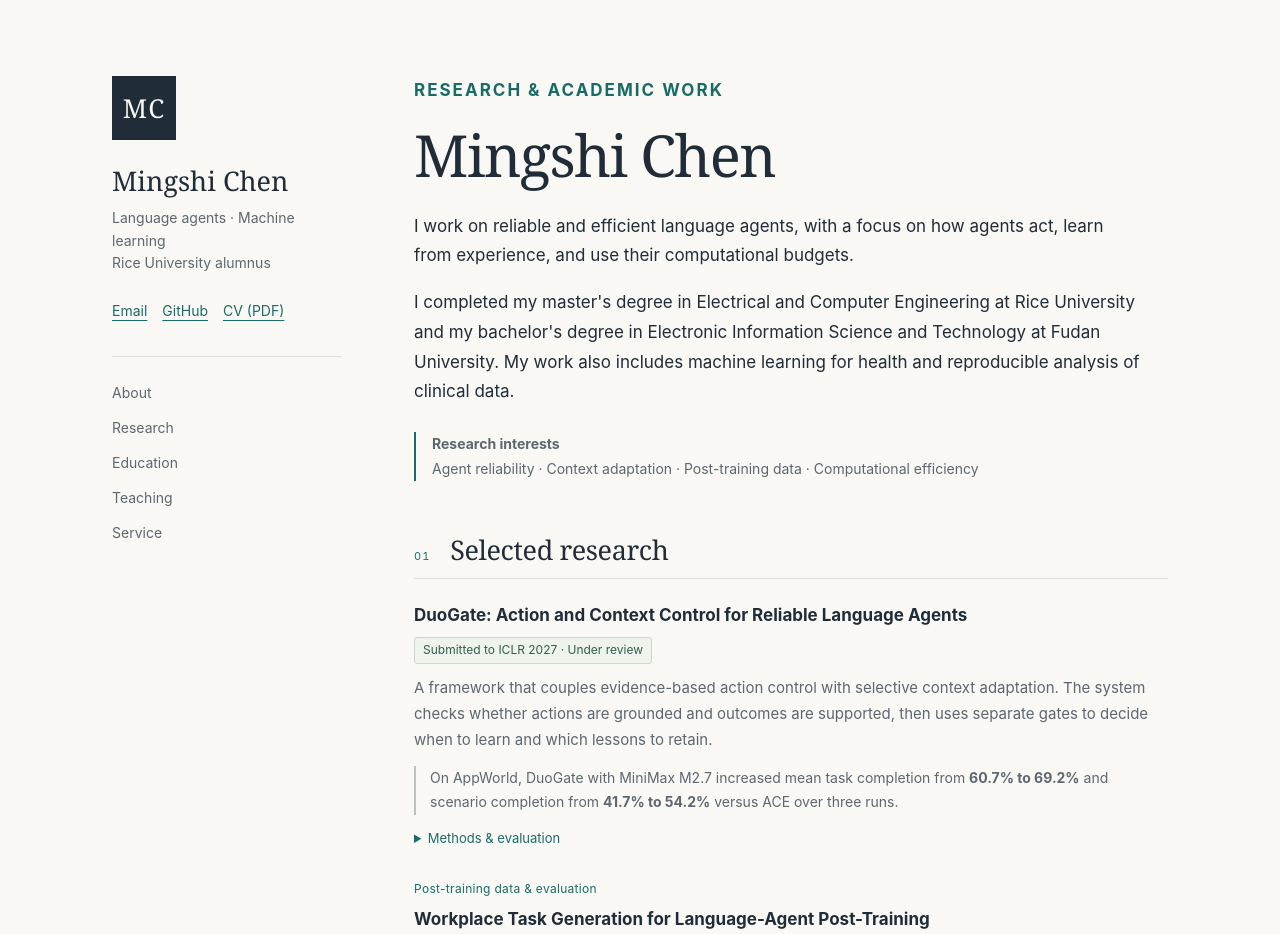
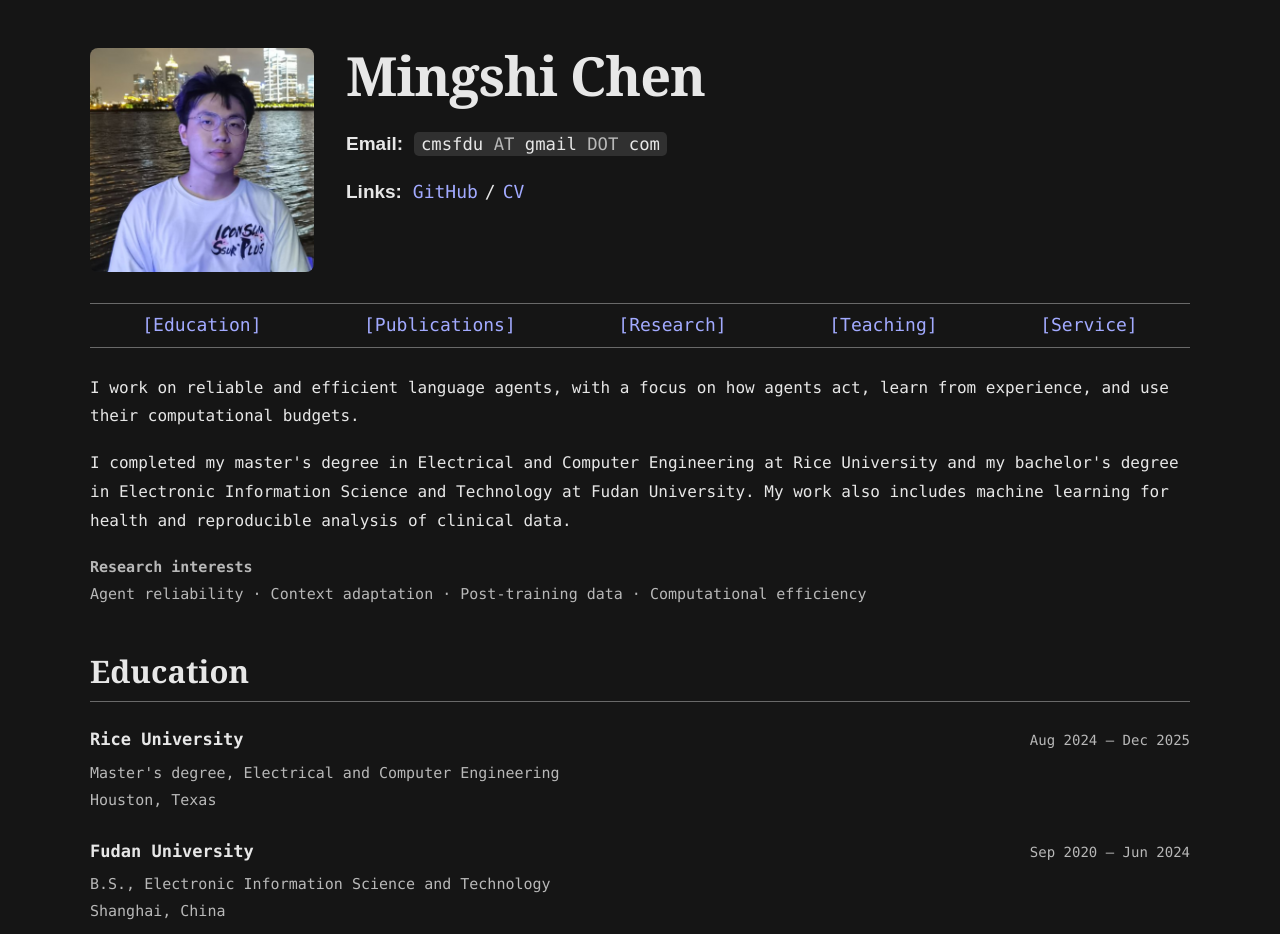
Before and after one commit to cmssmc00/cmssmc00.github.io, a plain HTML site: page index.html in a window 1280 px wide. Shown: the top 934 px of the page. Drawn offline with Linux system fonts and the light colour scheme.

Commit message:
Add files via upload

```diff
--- a/index.html
+++ b/index.html
@@ -1,91 +1,68 @@
 <!doctype html>
-<html lang="en">
-<head>
-  <meta charset="utf-8">
-  <meta name="viewport" content="width=device-width, initial-scale=1">
-  <meta name="description" content="Mingshi Chen — research on reliable and efficient language agents, post-training data, and machine learning for health.">
-  <meta name="theme-color" content="#f9f8f5">
-  <title>Mingshi Chen | Research</title>
+<html lang="en"><head>
+<meta charset="utf-8"><meta name="viewport" content="width=device-width, initial-scale=1">
+<meta name="description" content="Mingshi Chen — reliable and efficient language agents, post-training data, and machine learning for health.">
+<meta name="theme-color" content="#151515"><title>Mingshi Chen</title>
 <style>
-    :root{--paper:#f9f8f5;--ink:#202d39;--muted:#5c6770;--accent:#196b66;--line:#dedfd9;--wash:#eeeee7}
-    *{box-sizing:border-box}
-    html{scroll-behavior:smooth;scroll-padding-top:26px}
-    body{margin:0;background:var(--paper);color:var(--ink);font-family:-apple-system,BlinkMacSystemFont,"Segoe UI",Arial,sans-serif;font-size:16px;line-height:1.7;-webkit-font-smoothing:antialiased}
-    a{color:var(--accent);text-decoration-thickness:1px;text-underline-offset:4px}
-    a:hover{color:#104b47}
-    a:focus-visible,summary:focus-visible{outline:3px solid var(--accent);outline-offset:5px;border-radius:2px}
-    .skip{position:absolute;top:10px;left:16px;transform:translateY(-150%);background:white;padding:8px 14px;z-index:10}.skip:focus{transform:none}
-    .layout{max-width:1140px;margin:auto;padding:76px 42px 36px;display:grid;grid-template-columns:230px minmax(0,1fr);gap:72px}
-    .sidebar{align-self:start;position:sticky;top:48px}
-    .monogram{height:64px;width:64px;background:var(--ink);color:var(--paper);display:grid;place-items:center;font-family:Georgia,serif;font-size:26px;letter-spacing:1px;margin-bottom:25px}
-    .sidebar-name{font-family:Georgia,"Times New Roman",serif;font-size:27px;line-height:1.2;margin:0 0 10px;font-weight:normal}
-    .sidebar-about{color:var(--muted);font-size:14px;line-height:1.6;margin:0 0 24px;max-width:220px}
-    .contact{display:flex;gap:15px;flex-wrap:wrap;font-size:14px;margin-bottom:34px}
-    .nav{display:flex;flex-direction:column;gap:11px;border-top:1px solid var(--line);padding-top:24px}
-    .nav a{color:var(--muted);text-decoration:none;font-size:14px}.nav a:hover{color:var(--accent)}
-    .eyebrow{font-size:11px;letter-spacing:2px;text-transform:uppercase;color:var(--accent);font-weight:650;margin:0 0 12px}
-    h1{font-family:Georgia,"Times New Roman",serif;font-size:clamp(42px,5vw,58px);line-height:1.1;letter-spacing:-1.5px;font-weight:normal;margin:0 0 25px}
-    .intro p{margin:0 0 17px;font-size:17px;line-height:1.75;max-width:730px}
-    .intro .interests{font-size:14px;color:var(--muted);border-left:2px solid var(--accent);padding-left:16px;margin-top:25px}
-    section{margin-top:52px}
-    .section-head{display:flex;gap:20px;align-items:baseline;border-bottom:1px solid var(--line);padding-bottom:11px;margin-bottom:24px}
-    h2{font-family:Georgia,"Times New Roman",serif;font-size:27px;line-height:1.25;font-weight:normal;margin:0;letter-spacing:-.4px}
-    .section-number{font-size:11px;font-variant-numeric:tabular-nums;color:var(--accent);letter-spacing:1px}
-    article{margin:0 0 29px}
-    h3{font-size:17px;line-height:1.45;margin:0 0 8px;font-weight:650}
-    article p{margin:0 0 12px;color:var(--muted);font-size:15px;line-height:1.75}
-    .status{font-size:12px;display:inline-block;border:1px solid #c8d8d0;border-radius:3px;color:#315e50;background:#eef3ec;padding:2px 8px;margin:0 0 11px}
-    .project-meta{font-size:12px;color:var(--accent);letter-spacing:.3px;margin-bottom:8px}
-    .result{font-size:14px;border-left:2px solid #b8c4ba;padding-left:14px}
-    details{margin-top:9px}summary{cursor:pointer;color:var(--accent);font-size:13px;width:fit-content}details p{font-size:14px;margin-top:9px}
-    .entry{display:grid;grid-template-columns:minmax(0,1fr) auto;gap:16px;margin-bottom:23px}
-    .entry h3{margin-bottom:2px;font-size:16px}.entry p{margin:0;color:var(--muted);font-size:14px}.date{font-size:12px;color:var(--muted);white-space:nowrap;padding-top:3px}
-    .health{background:var(--wash);padding:23px 25px;margin-top:31px;border-radius:3px}.health .eyebrow{margin-bottom:17px}.health article:last-child{margin-bottom:0}
-    .footer{border-top:1px solid var(--line);padding-top:18px;margin-top:48px;display:flex;justify-content:space-between;gap:16px;font-size:12px;color:var(--muted)}
-    @media(max-width:800px){.layout{grid-template-columns:1fr;gap:43px;padding:35px 27px 27px}.sidebar{position:static;display:grid;grid-template-columns:1fr auto;column-gap:20px}.monogram{grid-column:2;grid-row:1 / span 2;margin:0;width:54px;height:54px;font-size:23px}.sidebar-name{font-size:25px}.sidebar-about{max-width:none;margin-bottom:13px}.contact{grid-column:1 / -1;margin-bottom:19px}.nav{grid-column:1 / -1;flex-direction:row;flex-wrap:wrap;gap:10px 22px;padding-top:16px}.intro p{font-size:16px}section{margin-top:43px}}
-    @media(max-width:430px){.layout{padding:28px 21px}.entry{grid-template-columns:1fr;gap:3px}.date{padding:0}.health{padding:20px}.footer{flex-direction:column;gap:4px}h1{font-size:43px}}
+:root{color-scheme:dark;--bg:#151515;--text:#e7e7e7;--muted:#b8b8b8;--link:#a2aaff;--line:#696969;--code:#303030}
+*{box-sizing:border-box}html{scroll-behavior:smooth;scroll-padding-top:24px}
+body{margin:0;background:var(--bg);color:var(--text);font-family:ui-monospace,"SFMono-Regular",Consolas,"Liberation Mono",monospace;font-size:16px;line-height:1.8;-webkit-font-smoothing:antialiased}
+a{color:var(--link);text-decoration:none;text-underline-offset:4px}a:hover{text-decoration:underline}a:focus-visible,summary:focus-visible{outline:2px solid #d9ddff;outline-offset:5px;border-radius:2px}
+.skip{position:absolute;top:10px;left:18px;transform:translateY(-160%);z-index:10;background:var(--code);padding:8px 14px}.skip:focus{transform:none}
+.page{max-width:1180px;margin:auto;padding:48px 40px 32px}.profile{display:grid;grid-template-columns:224px minmax(0,1fr);gap:32px;align-items:start}
+/* The image is cropped to a square in every layout, preserving the original file. */
+.portrait{display:block;width:224px;height:224px;aspect-ratio:1;object-fit:cover;object-position:50% 44%;border-radius:8px}
+h1{font-family:Georgia,"Times New Roman",serif;font-weight:700;letter-spacing:-1px;font-size:clamp(38px,4.5vw,54px);line-height:1.12;margin:-3px 0 23px}
+.contact-line{margin:0 0 15px;font-size:18px;line-height:1.7;overflow-wrap:anywhere}.contact-line strong{font-family:Arial,sans-serif;font-size:19px}.email{color:var(--text)}.email code{font-family:inherit;background:var(--code);padding:2px 7px;border-radius:5px;font-size:.96em}.email .separator{color:var(--muted)}.slash{padding:0 7px;color:var(--text)}
+.navigation{display:flex;justify-content:space-around;flex-wrap:wrap;gap:10px 22px;border-top:1px solid var(--line);border-bottom:1px solid var(--line);padding:6px 12px;margin:31px 0 26px;font-size:18px;line-height:1.7}
+.intro p{margin:0 0 18px}.intro p:last-child{margin-bottom:0}.interests{color:var(--muted);font-size:15px}
+section{margin-top:44px}h2{font-family:Georgia,"Times New Roman",serif;font-size:31px;line-height:1.25;margin:0 0 24px;padding-bottom:11px;border-bottom:1px solid var(--line)}h3{font-size:17px;line-height:1.55;margin:0 0 7px;font-weight:700}p{margin:0 0 12px}
+.entry{display:grid;grid-template-columns:minmax(0,1fr) auto;gap:18px;margin-bottom:24px}.entry p{margin:0;color:var(--muted);font-size:15px}.date{font-size:14px;white-space:nowrap;color:var(--muted);padding-top:2px}
+article{margin-bottom:30px}article:last-child{margin-bottom:0}article p{font-size:15px;color:var(--muted);line-height:1.8}.status{display:block;font-size:14px;color:var(--text);font-style:italic;margin:0 0 12px}.result{padding-left:17px;border-left:2px solid var(--line);margin:14px 0;color:var(--text)}
+details{margin-top:8px}summary{color:var(--link);cursor:pointer;font-size:14px;width:fit-content;max-width:100%}details p{margin:9px 0 0}.project-meta,.eyebrow{font-size:13px;letter-spacing:.7px;color:var(--muted);margin:0 0 8px}.health{margin-top:32px}.health>.eyebrow{margin-bottom:17px}
+.footer{border-top:1px solid var(--line);margin-top:44px;padding-top:16px;display:flex;justify-content:space-between;gap:15px;color:var(--muted);font-size:12px}
+@media(max-width:700px){.page{padding:30px 24px 25px}.profile{grid-template-columns:156px minmax(0,1fr);gap:24px}.portrait{width:156px;height:156px}h1{font-size:35px;margin:0 0 16px}.contact-line{font-size:14px;margin-bottom:12px}.contact-line strong{font-size:15px}.navigation{font-size:15px;gap:8px 17px;margin-top:28px}.entry{gap:12px}.date{font-size:12px}body{font-size:15px}}
+@media(max-width:480px){.page{padding:27px 20px}.profile{grid-template-columns:1fr;gap:23px}.portrait{width:180px;height:180px}h1{font-size:39px;margin-bottom:16px}.contact-line{font-size:16px}.contact-line strong{font-size:17px}.navigation{justify-content:flex-start;padding:8px 0;gap:6px 18px;font-size:15px;margin-top:26px}.entry{grid-template-columns:1fr;gap:3px}h2{font-size:28px}.footer{flex-direction:column;gap:4px}}
 @media(prefers-reduced-motion:reduce){html{scroll-behavior:auto}}
-    @media print{body{background:white;font-size:12px}.layout{display:block;max-width:none;padding:0}.sidebar,.skip,details,.footer{display:none}h1{font-size:32px}section{margin-top:25px}.intro p{font-size:13px}article p{font-size:12px}article,.entry{break-inside:avoid}a{color:inherit}.health{background:none;padding:0}}
-  </style>
-</head>
-<body>
+@media print{body{background:white;color:#111;font-size:12px}a{color:#111}.page{padding:0}.profile{grid-template-columns:120px 1fr}.portrait{width:120px;height:120px}h1{font-size:32px}.navigation,.skip,.footer,details{display:none}.contact-line{font-size:13px}.email code{background:none}.email .separator,.entry p,.date,article p{color:#333}.result{color:#111}section{margin-top:24px}article,.entry{break-inside:avoid}}
+</style></head><body>
 <a class="skip" href="#about">Skip to content</a>
-  <div class="layout">
-    <aside class="sidebar" aria-label="Profile and navigation">
-      <div class="monogram" aria-hidden="true">MC</div>
-      <p class="sidebar-name">Mingshi Chen</p>
-      <p class="sidebar-about">Language agents · Machine learning<br>Rice University alumnus</p>
-      <div class="contact">
-        <a href="mailto:mc232@rice.edu">Email</a>
-        <a href="https://github.com/cmssmc00">GitHub</a>
-        <a href="cv.pdf">CV (PDF)</a>
-      </div>
-      <nav class="nav" aria-label="Main navigation">
-        <a href="#about">About</a>
-        <a href="#research">Research</a>
-        <a href="#education">Education</a>
-        <a href="#teaching">Teaching</a>
-        <a href="#service">Service</a>
-      </nav>
-    </aside>
-    <main>
-      <header class="intro" id="about">
-        <p class="eyebrow">Research &amp; academic work</p>
-        <h1>Mingshi Chen</h1>
+<div class="page"><header class="profile">
+<!-- PHOTO: replace profile.jpg to change the photo. The visible frame stays square. -->
+<img class="portrait" src="profile.jpg" alt="Mingshi Chen by the waterfront" width="224" height="224">
+<div><h1>Mingshi Chen</h1>
+<!-- EMAIL: update the mailto address and visible text together. -->
+<p class="contact-line"><strong>Email:</strong> <a class="email" href="mailto:cmsfdu@gmail.com" aria-label="Email cmsfdu@gmail.com"><code>cmsfdu <span class="separator">AT</span> gmail <span class="separator">DOT</span> com</code></a></p>
+<p class="contact-line"><strong>Links:</strong> <a href="https://github.com/cmssmc00">GitHub</a><span class="slash">/</span><a href="cv.pdf">CV</a></p>
+</div></header>
+<nav class="navigation" aria-label="Main navigation">
+<a href="#education">[Education]</a>
+<a href="#publications">[Publications]</a>
+<a href="#research">[Research]</a>
+<a href="#teaching">[Teaching]</a>
+<a href="#service">[Service]</a>
+</nav><main id="about"><div class="intro">
+
+
         <p>I work on reliable and efficient language agents, with a focus on how agents act, learn from experience, and use their computational budgets.</p>
         <p>I completed my master's degree in Electrical and Computer Engineering at Rice University and my bachelor's degree in Electronic Information Science and Technology at Fudan University. My work also includes machine learning for health and reproducible analysis of clinical data.</p>
         <p class="interests"><strong>Research interests</strong><br>Agent reliability · Context adaptation · Post-training data · Computational efficiency</p>
-      </header>
-
-      <section id="research" aria-labelledby="research-heading">
-        <div class="section-head"><span class="section-number">01</span><h2 id="research-heading">Selected research</h2></div>
-        <article>
+      </div>
+<section id="education" aria-labelledby="education-heading">
+        <h2 id="education-heading">Education</h2>
+        <div class="entry"><div><h3>Rice University</h3><p>Master's degree, Electrical and Computer Engineering</p><p>Houston, Texas</p></div><span class="date">Aug 2024 – Dec 2025</span></div>
+        <div class="entry"><div><h3>Fudan University</h3><p>B.S., Electronic Information Science and Technology</p><p>Shanghai, China</p></div><span class="date">Sep 2020 – Jun 2024</span></div>
+      </section>
+<section id="publications" aria-labelledby="publications-heading"><h2 id="publications-heading">Publications &amp; Manuscripts</h2><article>
           <h3>DuoGate: Action and Context Control for Reliable Language Agents</h3>
-          <span class="status">Submitted to ICLR 2027 · Under review</span>
+          <span class="status">Manuscript submitted to ICLR 2027; under review.</span>
           <p>A framework that couples evidence-based action control with selective context adaptation. The system checks whether actions are grounded and outcomes are supported, then uses separate gates to decide when to learn and which lessons to retain.</p>
           <p class="result">On AppWorld, DuoGate with MiniMax M2.7 increased mean task completion from <strong>60.7% to 69.2%</strong> and scenario completion from <strong>41.7% to 54.2%</strong> versus ACE over three runs.</p>
           <details><summary>Methods &amp; evaluation</summary><p>Implemented checks for argument grounding, authorization, outcome support, and completion evidence, with recovery directed toward identified gaps. Evaluated on AppWorld, tau2-Bench, and Terminal-Bench 2, including component and feedback ablations.</p></details>
-        </article>
+        </article></section>
+<section id="research" aria-labelledby="research-heading">
+        <h2 id="research-heading">Research Projects</h2>
+
         <article>
           <p class="project-meta">Post-training data &amp; evaluation</p>
           <h3>Workplace Task Generation for Language-Agent Post-Training</h3>
@@ -110,25 +87,14 @@
           </article>
         </div>
       </section>
-
-      <section id="education" aria-labelledby="education-heading">
-        <div class="section-head"><span class="section-number">02</span><h2 id="education-heading">Education</h2></div>
-        <div class="entry"><div><h3>Rice University</h3><p>Master's degree, Electrical and Computer Engineering</p><p>Houston, Texas</p></div><span class="date">Aug 2024 – Dec 2025</span></div>
-        <div class="entry"><div><h3>Fudan University</h3><p>B.S., Electronic Information Science and Technology</p><p>Shanghai, China</p></div><span class="date">Sep 2020 – Jun 2024</span></div>
-      </section>
-
 <section id="teaching" aria-labelledby="teaching-heading">
-        <div class="section-head"><span class="section-number">03</span><h2 id="teaching-heading">Teaching</h2></div>
+        <h2 id="teaching-heading">Teaching</h2>
         <div class="entry"><div><h3>COMP 576</h3><p>Teaching Assistant · Rice University</p></div><span class="date">Fall 2025</span></div>
         <div class="entry"><div><h3>ELEC 263</h3><p>Teaching Assistant · Rice University</p></div><span class="date">Spring 2025</span></div>
       </section>
-
 <section id="service" aria-labelledby="service-heading">
-        <div class="section-head"><span class="section-number">04</span><h2 id="service-heading">Academic service</h2></div>
+        <h2 id="service-heading">Academic service</h2>
         <div class="entry"><div><h3>ICML 2026</h3><p>Conference Reviewer</p></div><span class="date">2026</span></div>
-      </section>
+      </section></main>
 <footer class="footer"><span>© 2026 Mingshi Chen</span><span>Updated October 2026</span></footer>
-    </main>
-  </div>
-</body>
-</html>
+</div></body></html>
```
Also changed, not shown: profile.jpg (added), 1 other file. Lines whose indentation alone changed are shown as unchanged.
